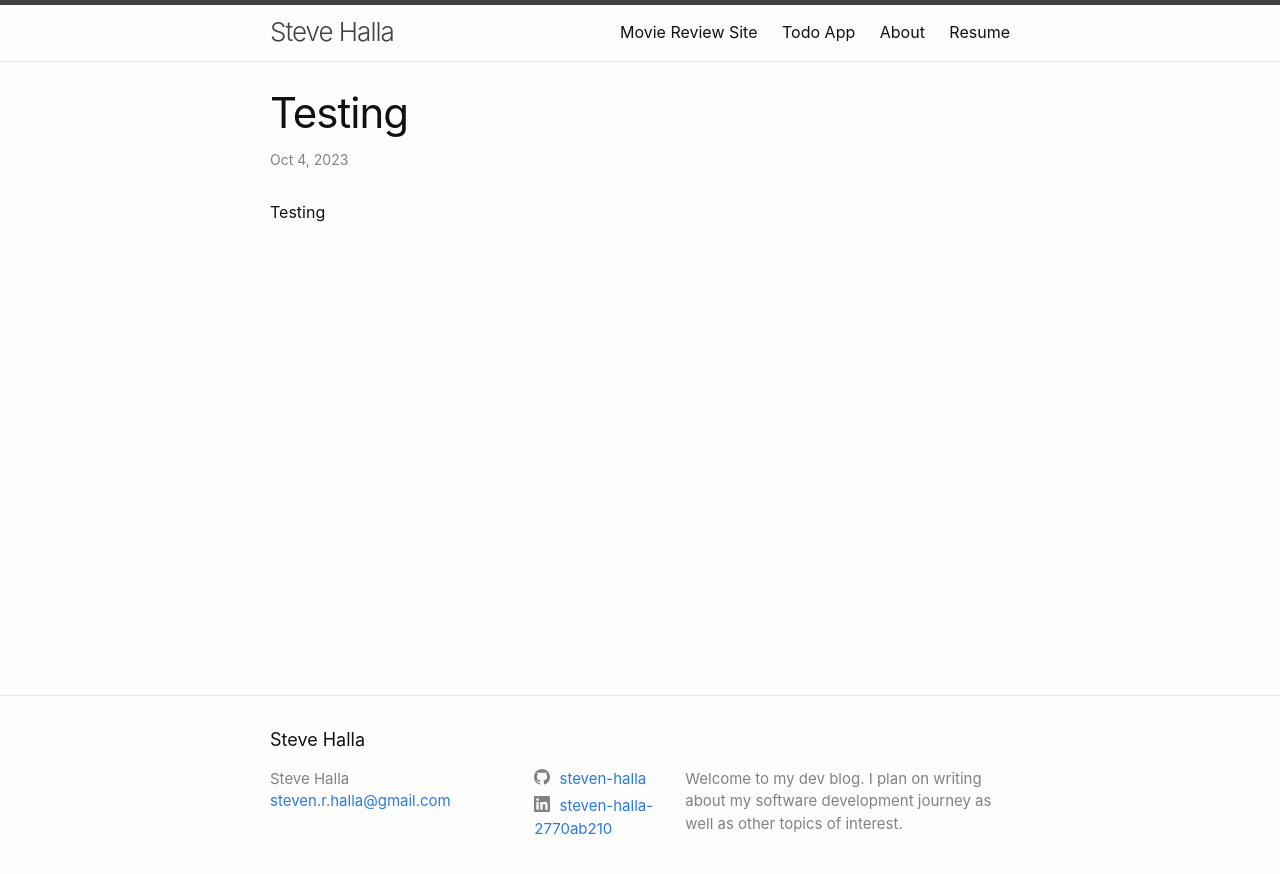
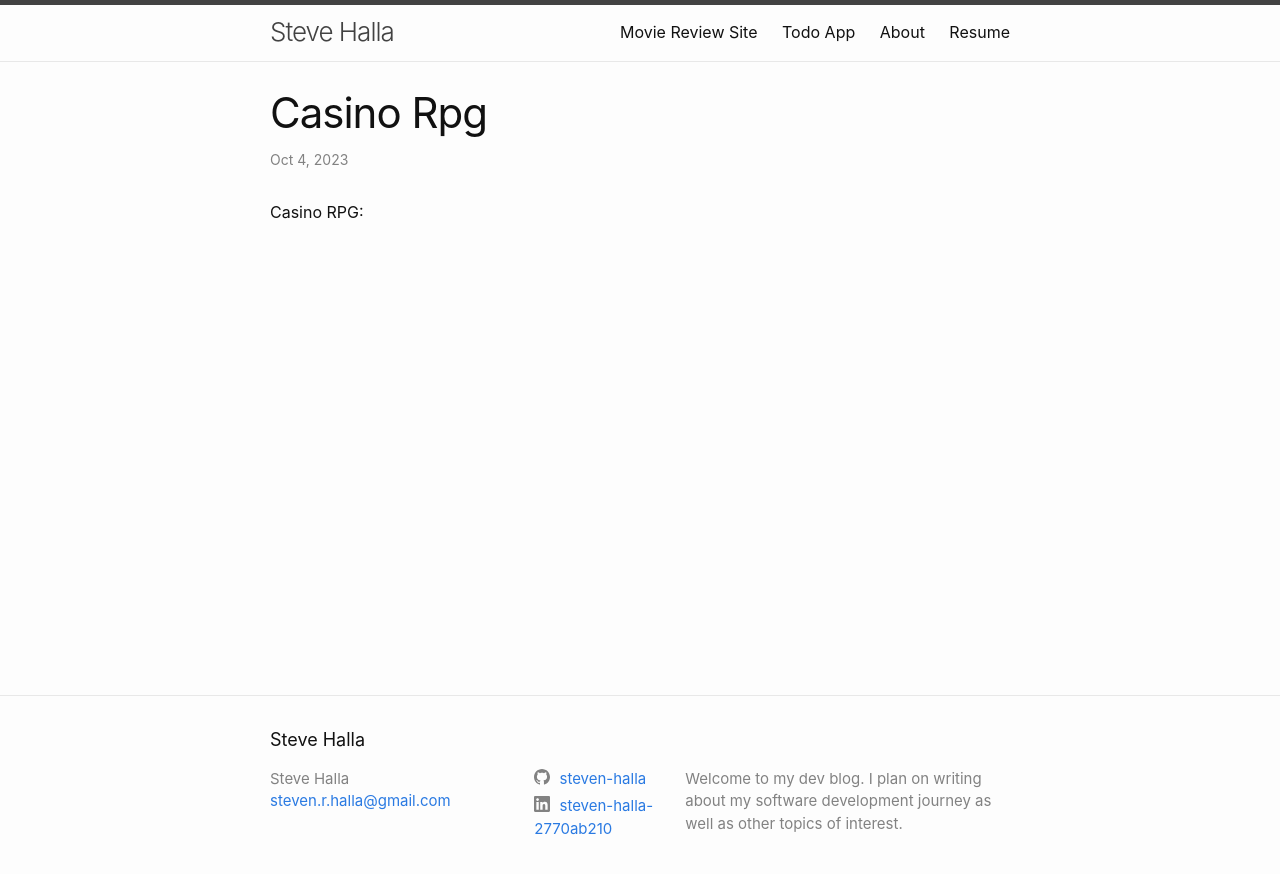
Before and after one commit to steven-halla/stevehalla.com, a Jekyll site: the page built from _posts/2023-10-04-Casino-RPG.markdown, in a window 1280 px wide. Shown: the top 874 px of the page. Built offline with Jekyll 4.4.1, drawn with Linux system fonts in a browser that asks for light colours.

Commit message:
updating with new projects

```diff
--- a/_posts/2023-02-02-Job-Hunter-Linkedin-helper.markdown
+++ b/_posts/2023-02-02-Job-Hunter-Linkedin-helper.markdown
@@ -4,7 +4,8 @@
 ---
 
 This is an app being built in React,Typescript, Java, SpringBoot, full CRUD , MVC project.
-MySQL database.
+MySQL database. Material UI for styling. RESTful API.
+
 
 GIT repo needs to be made public
 
--- a/_posts/2023-10-04-testing.markdown
+++ b/_posts/2023-10-04-Casino-RPG.markdown
@@ -3,4 +3,4 @@
 thumbnail: "https://stevenhalla.com/assets/images/jekyllmainpage.png"
 ---
 
-Testing
+Casino RPG:
```
Also changed, not shown: 1 other file.
